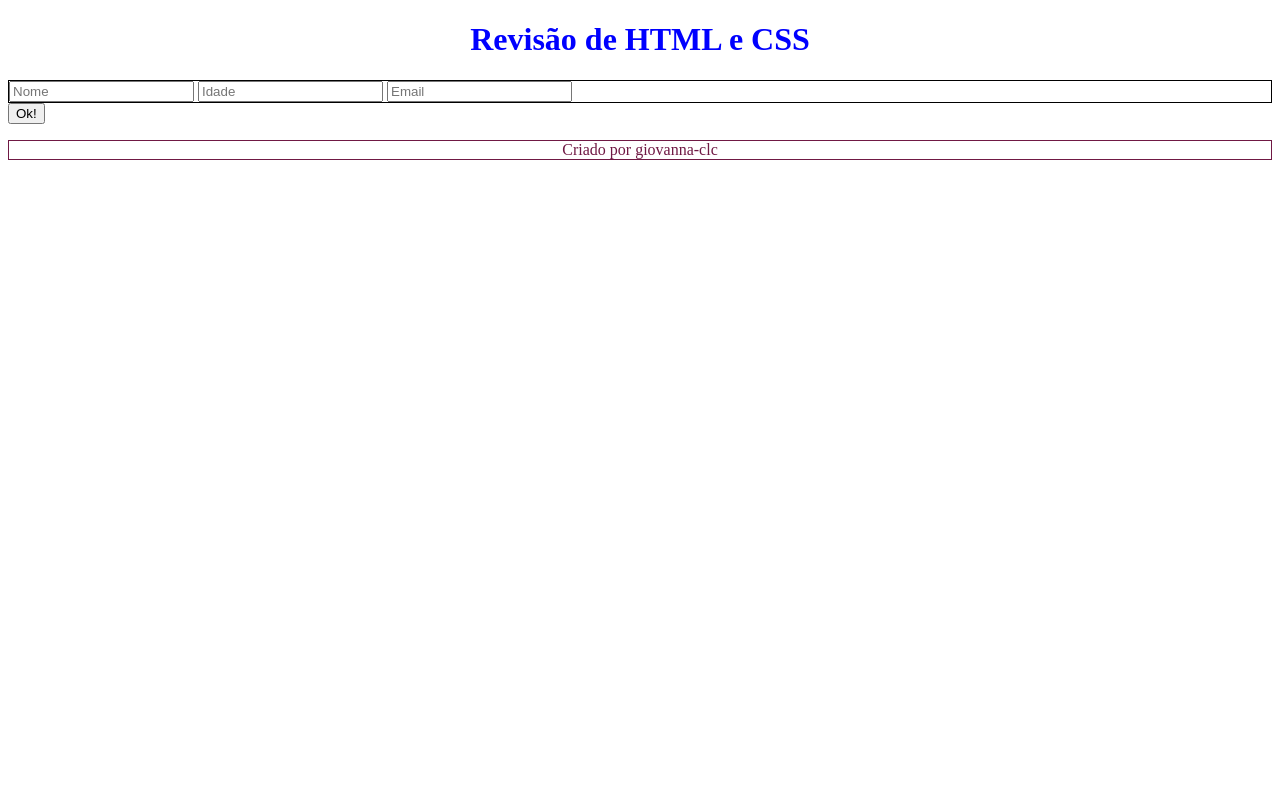
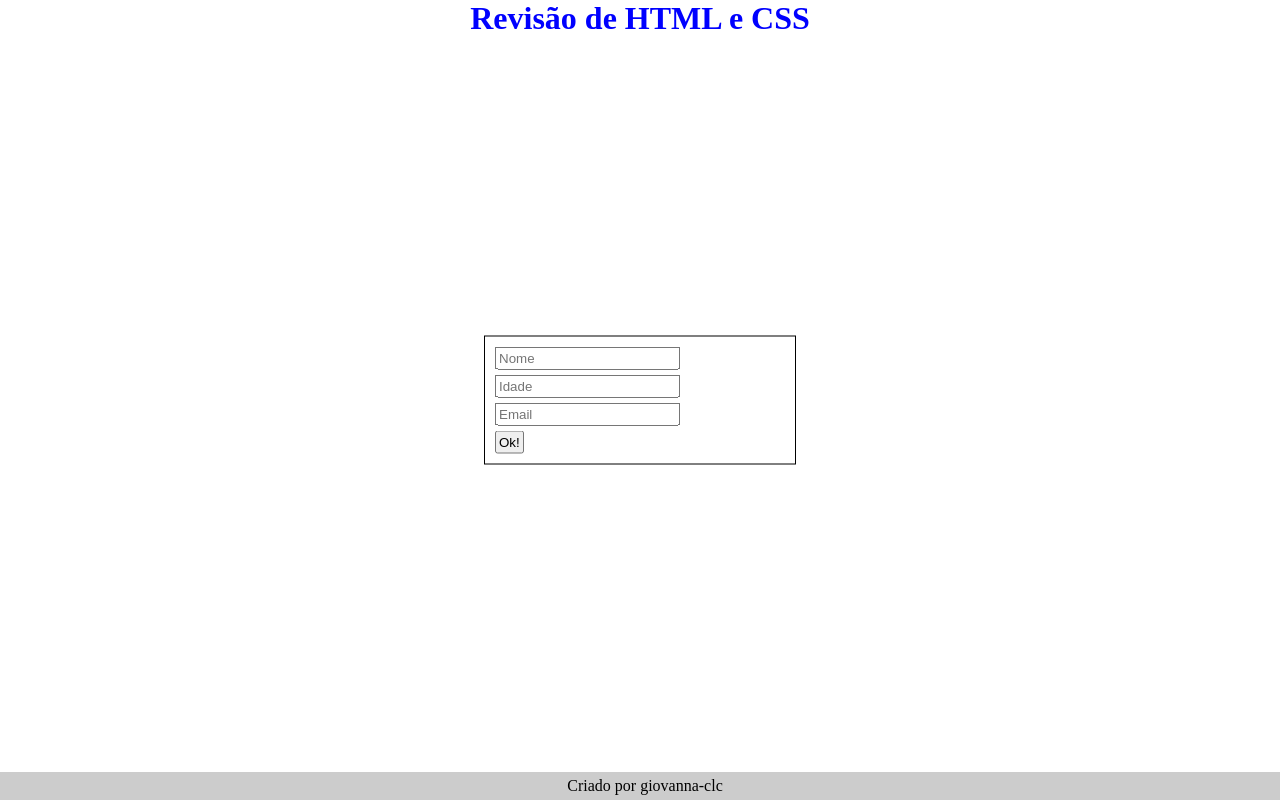
Before and after one commit to giovanna-clc/programacao_web, a plain HTML site: page index.html in a window 1280 px wide. Drawn offline with Linux system fonts and the light colour scheme.

Commit message:
Alterações CSS e criando conexão com JavaScript

```diff
--- a/index.html
+++ b/index.html
@@ -7,14 +7,14 @@
     <link rel="stylesheet" href="style.css">
 </head>
 <body>
-
     <h1 id="titulo">Revisão de HTML e CSS</h1>
     <div class="entradas-usuario">
-        <input type="text" placeholder="Nome">
-        <input type="number" placeholder="Idade">
-        <input type="email" placeholder="Email">
+        <input ide = "nome" type="text" placeholder="Nome">
+        <input id = "idade" type="number" placeholder="Idade">
+        <input id = "email" type="email" placeholder="Email">
+        <button id = "botao-submeter" >Ok!</button>
     </div>
-    <button>Ok!</button>
     <p class="rodape">Criado por giovanna-clc</p>
+    <script src="script.js"></script>
 </body>
 </html>
--- a/style.css
+++ b/style.css
@@ -1,14 +1,42 @@
+* {
+    margin: 0px;
+}
+
+
 #titulo {
     text-align: center;
     color: blue;
 }
 
 .rodape {
+    position: fixed;
+    bottom: 0;
+    width: 100%;
+    padding-top: 5px;
+    padding-bottom: 5px;
+    padding-left: 5px;
+    padding-right: 5px;
     text-align: center;
-    color: rgb(112, 25, 68);
-    border: 1px solid;
+    background-color: #ccc;
 }
 
 .entradas-usuario {
     border: 1px solid;
+    width: 300px;
+    padding-top: 5px;
+    padding-bottom: 5px;
+    padding-left: 5px;
+    padding-right: 5px;
+    margin-right: auto;
+    margin-left: auto;
+    position: absolute;
+    top: 50%;
+    left: 50%;
+    transform: translate(-50%, -50%);
 }
+
+input, button {
+    display: block;
+    padding: 2px;
+    margin: 5px;
+}
```
